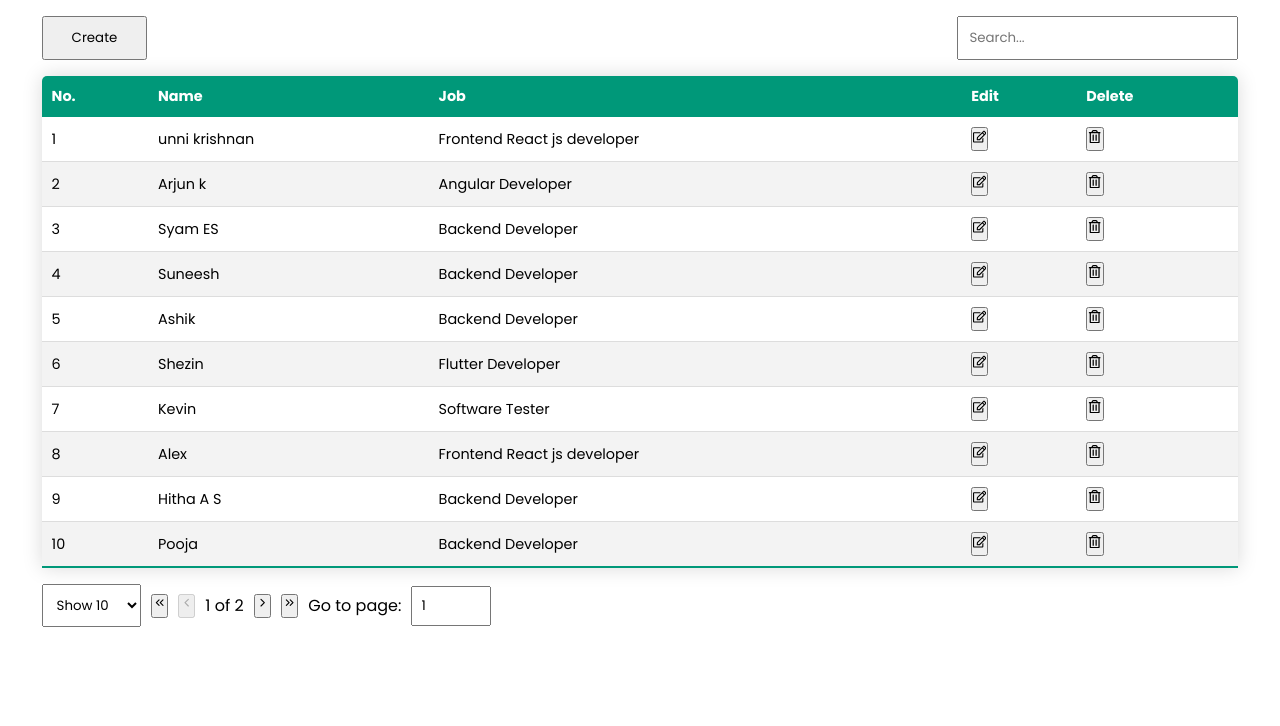
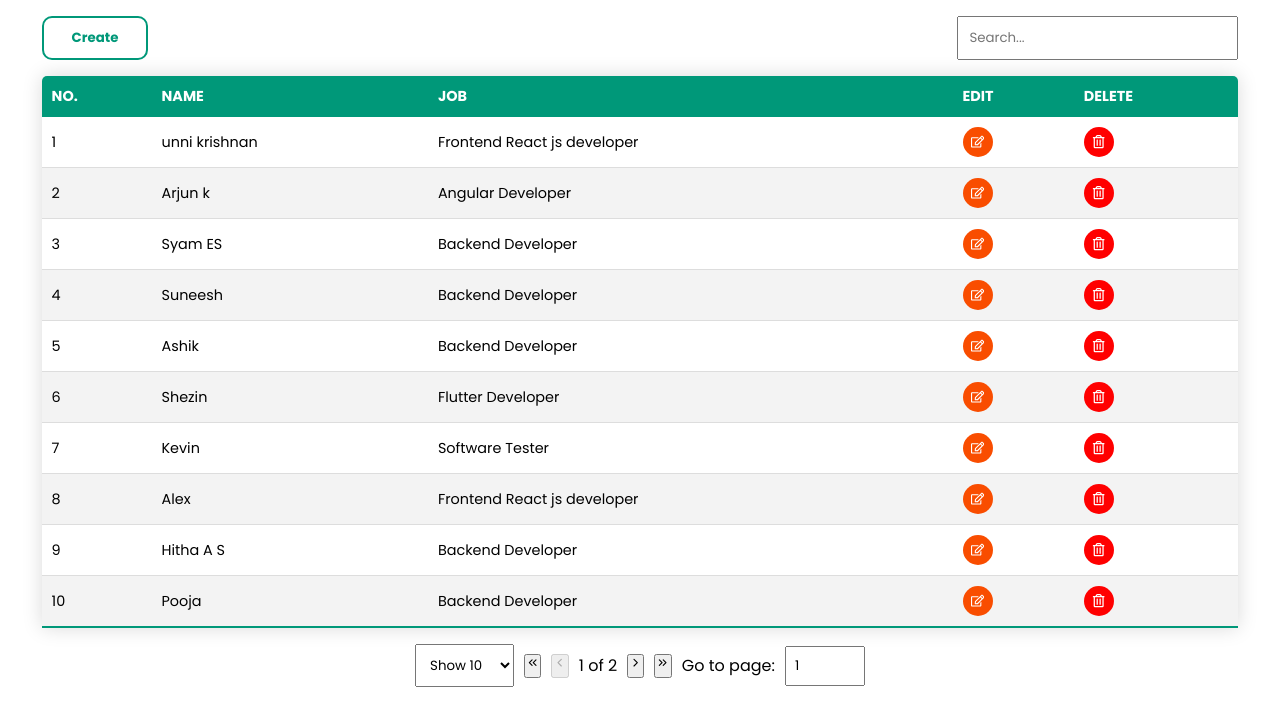
Before and after one commit to UnniKrishnan8088/QnlTask1, a React (Vite) app: page /details in a window 1280 px wide. Shown: the top 726 px of the page. Built offline with nearby package versions, Linux system fonts and the light colour scheme; data requests are answered from the project's data file.

Commit message:
final commit

```diff
--- a/db.json
+++ b/db.json
@@ -7,10 +7,10 @@
       "id": "f081"
     },
     {
-      "id": "896e",
       "name": "Arjun k",
       "job": "Angular Developer",
-      "userId": "2"
+      "userId": "2",
+      "id": "896e"
     },
     {
       "id": "79a4",
@@ -71,18 +71,6 @@
       "name": "Faris",
       "job": "Web Developer",
       "userId": "53"
-    },
-    {
-      "id": "7ee4",
-      "name": "s;lkdfjk",
-      "job": "sldkfjsdf",
-      "userId": "12304872"
-    },
-    {
-      "id": "147b",
-      "name": "selkjsdf",
-      "job": "sdlkjksdf",
-      "userId": "12"
     }
   ]
 }
--- a/src/App.css
+++ b/src/App.css
@@ -77,6 +77,7 @@ table thead tr {
   color: #ffffff;
   text-align: left;
   font-weight: bold;
+  text-transform: uppercase;
 }
 table tbody tr {
   border-bottom: 1px solid #dddddd;
@@ -126,6 +127,7 @@ form .close-btn {
 .pagination {
   display: flex;
   align-items: center;
+  justify-content: center;
   gap: 10px;
 }
 
@@ -144,3 +146,29 @@ form .close-btn {
   align-items: center;
   gap: 10px;
 }
+
+.action-btn {
+  border: none;
+  width: 30px;
+  height: 30px;
+  display: flex;
+  align-items: center;
+  justify-content: center;
+  border-radius: 50%;
+  color: white;
+}
+.edit {
+  background: #f94d00;
+}
+
+.dlt {
+  background: #ff0000;
+}
+
+.create-btn {
+  background: white;
+  border: 2px solid #009879;
+  border-radius: 10px;
+  color: #009879;
+  font-weight: bold;
+}
--- a/src/pages/Datas.tsx
+++ b/src/pages/Datas.tsx
@@ -76,6 +76,7 @@ export default function Datas() {
       cell: (info) => {
         return (
           <button
+            className="action-btn edit"
             onClick={() => {
               setIsEdit(true);
               setEditData(info.cell.row.original);
@@ -91,6 +92,7 @@ export default function Datas() {
       header: () => "Delete",
       cell: (info) => (
         <button
+          className="action-btn dlt"
           onClick={() => {
             handleDelete(info.getValue());
           }}
@@ -151,7 +153,7 @@ export default function Datas() {
   return (
     <div className="table-datas">
       <div className="header">
-        <button onClick={() => setIsCreate(true)}>Create</button>
+        <button className="create-btn" onClick={() => setIsCreate(true)}>Create</button>
         <input
           type="text"
           placeholder="Search..."
--- a/src/pages/Login.tsx
+++ b/src/pages/Login.tsx
@@ -48,7 +48,7 @@ export default function Login() {
         <div className="inputs">
           <label htmlFor="">Email</label>
           <input
-            type="text"
+            type="email"
             name="email"
             value={formData.email}
             onChange={handleChange}
--- a/src/pages/Registration.tsx
+++ b/src/pages/Registration.tsx
@@ -37,7 +37,8 @@ export default function Registration() {
       }
       console.log(response, "==>>");
     } catch (error: any) {
-      console.log(error.message);
+      alert(error.message);
+
     }
   };
 
@@ -48,7 +49,7 @@ export default function Registration() {
         <div className="inputs">
           <label htmlFor="">Email</label>
           <input
-            type="text"
+            type="email"
             name="email"
             value={formData.email}
             onChange={handleChange}
```
